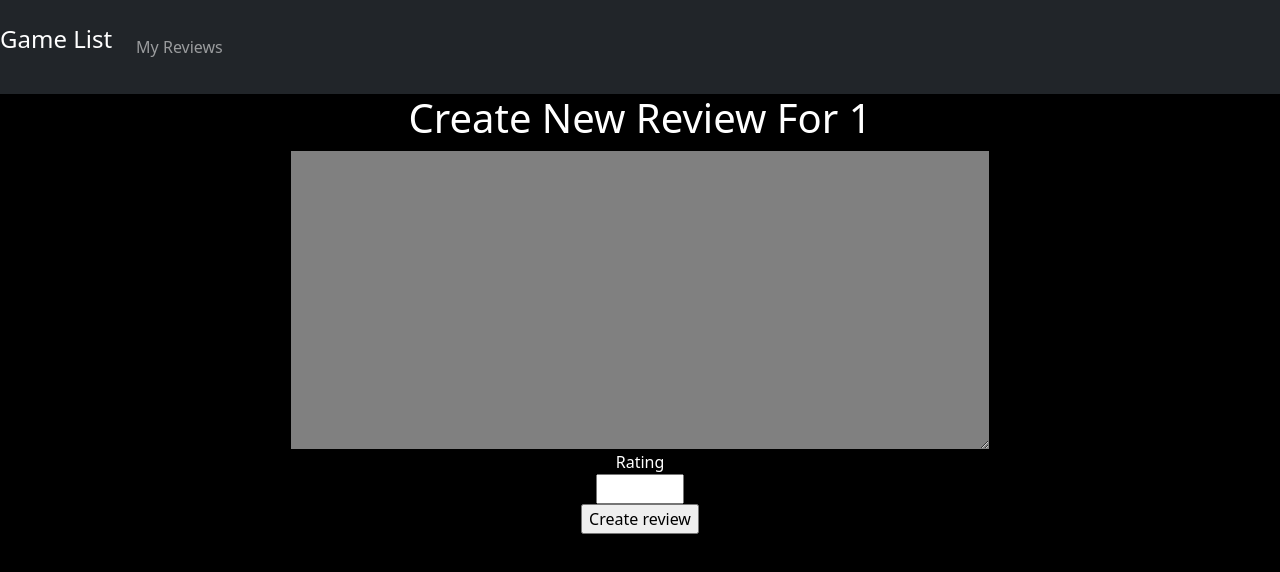
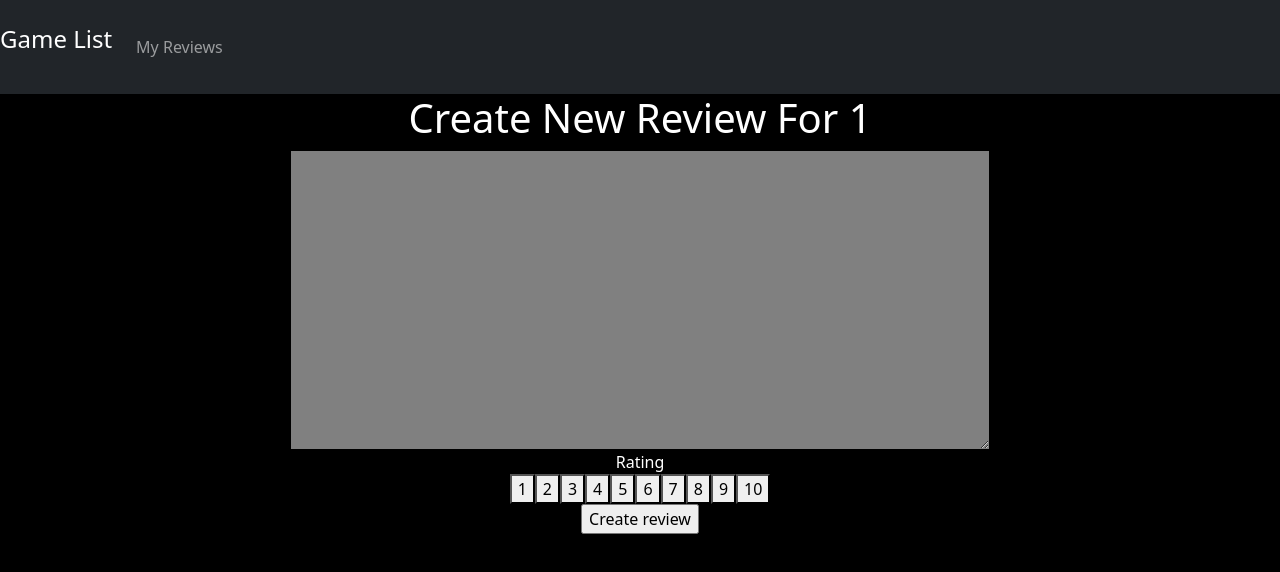
Before and after one commit to sanp1217/WebDevFinalProject, a React (Vite) app: page /create-review/1 in a window 1280 px wide. Shown: the top 572 px of the page. Built offline with nearby package versions, Linux system fonts and the light colour scheme; no server answers.

Commit message:
Adds rating number buttons instead of inputting the number

```diff
--- a/src/components/CreateReview.jsx
+++ b/src/components/CreateReview.jsx
@@ -1,5 +1,6 @@
 import React, { useState } from "react";
 import { useNavigate, useParams } from "react-router-dom";
+import RatingNums from "./RatingNums";
 import "./componentStyles/CreateReview.css";
 
 export default function CreateReview() {
@@ -58,14 +59,8 @@ export default function CreateReview() {
           />
 
           <label htmlFor="rating">Rating</label>
-          <input
-            type="number"
-            min={1}
-            max={10}
-            className="formRating"
-            value={form.rating}
-            onChange={(e) => updateForm({ rating: e.target.value })}
-          />
+          <RatingNums updateForm={updateForm}/>
+
 
           <input type="submit" value="Create review" />
         </div>
--- /dev/null
+++ b/src/components/RatingNums.jsx
@@ -0,0 +1,18 @@
+import React from 'react'
+
+export default function RatingNums({ updateForm }) {
+  const ratingNums = [1, 2, 3, 4, 5, 6, 7, 8, 9, 10];
+
+  function handleRatingSelection(num) {
+    updateForm({ rating: num });
+  };
+
+  return (
+    <div>
+      {ratingNums.map((num, index) => (
+        //type is button so it doesn't submit the form autmatically
+        <button key={index} type="button" onClick={() => handleRatingSelection(num)}>{num}</button>
+      ))}
+    </div>
+  )
+}
```
